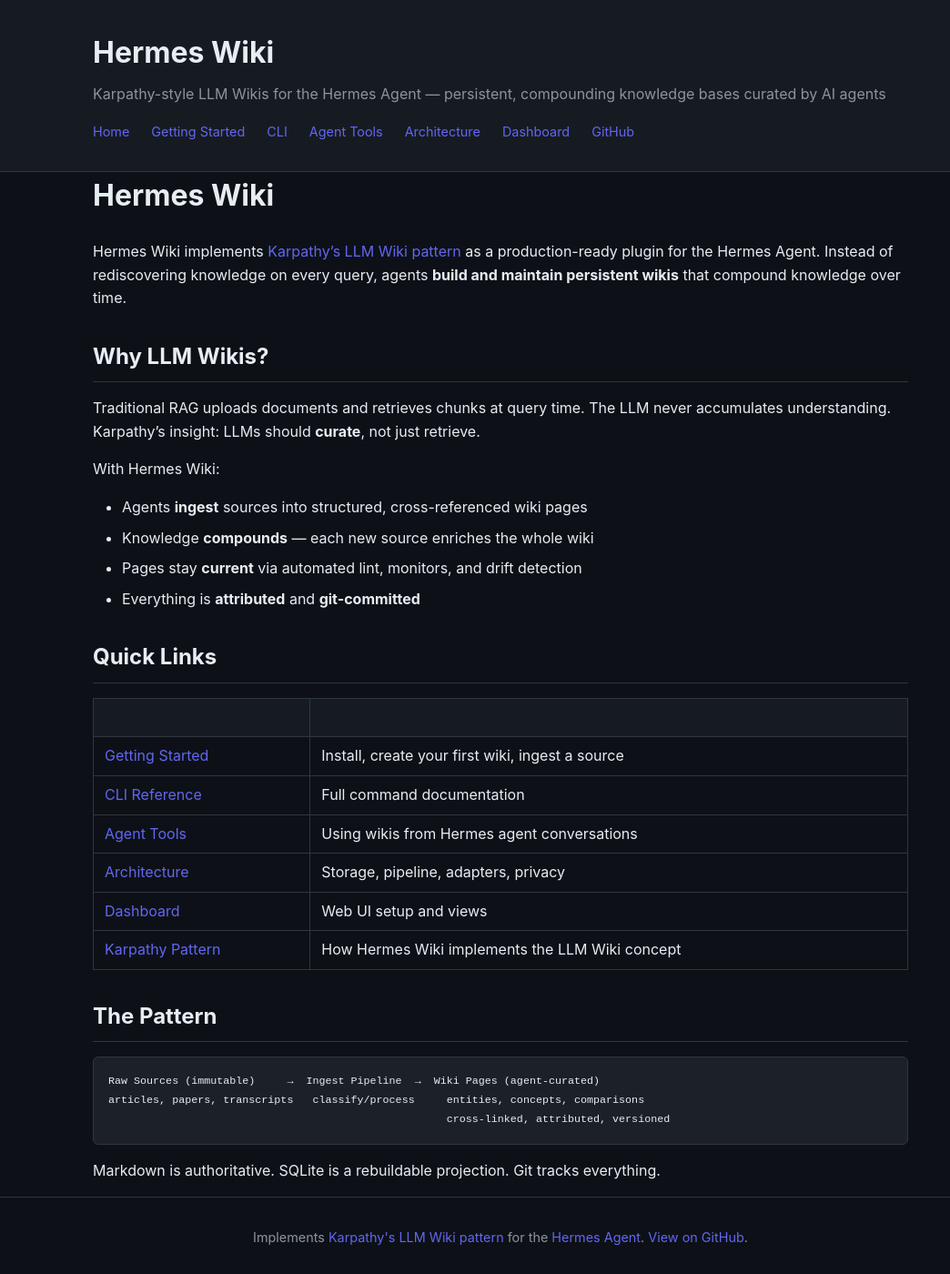
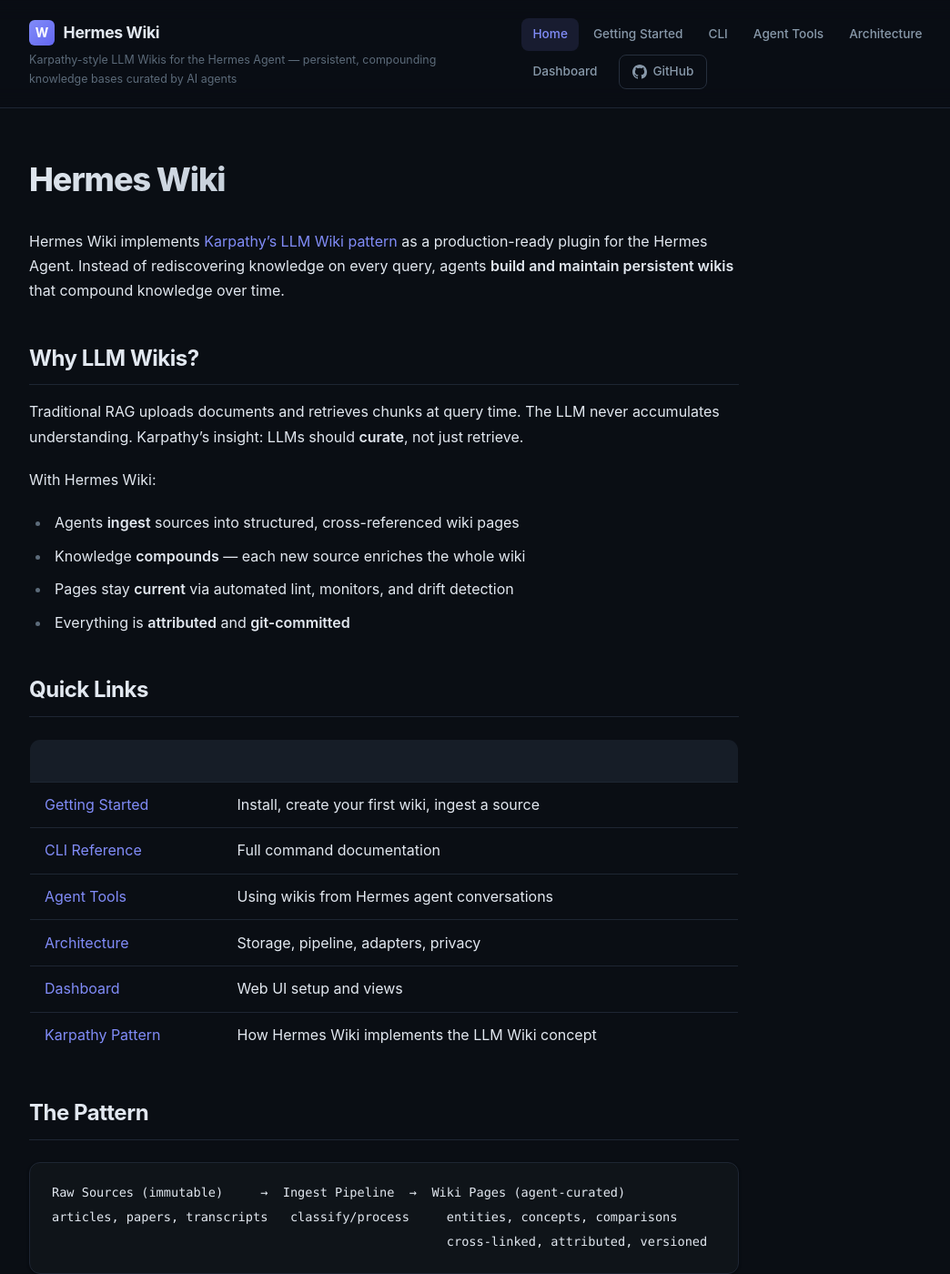
Before and after one commit to tjboudreaux/hermes-wiki, a Jekyll site: the page built from docs/index.md, in a window 1280 px wide and 1400 px high. Shown: the whole window at 91% size, without its empty margins (90-1134 px from the left). Built offline with Jekyll 4.4.1, drawn with Linux system fonts in a browser that asks for light colours; some of the changed text lies outside the part shown.

Commit message:
Dark theme: remove Cayman remote_theme, custom dark layout with sticky nav and polished styling

```diff
--- a/docs/_config.yml
+++ b/docs/_config.yml
@@ -1,9 +1,7 @@
 title: Hermes Wiki
 description: Karpathy-style LLM Wikis for the Hermes Agent — persistent, compounding knowledge bases curated by AI agents
-url: https://hermes-wiki.github.io
+url: https://tjboudreaux.github.io
 baseurl: /hermes-wiki
-
-remote_theme: pages-themes/cayman@v0.2.0
 
 plugins:
   - jekyll-seo-tag
@@ -16,7 +14,7 @@
 social:
   name: Hermes Wiki
   links:
-    - https://github.com/hermes-wiki/hermes-wiki
+    - https://github.com/tjboudreaux/hermes-wiki
 
 # Navigation
 header_pages:
--- a/docs/_layouts/default.html
+++ b/docs/_layouts/default.html
@@ -12,13 +12,11 @@
   <meta property="og:url" content="{{ page.url | absolute_url }}">
   <meta property="og:title" content="{{ page.title }} | {{ site.title }}">
   <meta property="og:description" content="{{ page.description | default: site.description }}">
-  <meta property="og:image" content="{{ '/assets/og-image.png' | absolute_url }}">
 
   <!-- Twitter -->
   <meta name="twitter:card" content="summary_large_image">
   <meta name="twitter:title" content="{{ page.title }} | {{ site.title }}">
   <meta name="twitter:description" content="{{ page.description | default: site.description }}">
-  <meta name="twitter:image" content="{{ '/assets/og-image.png' | absolute_url }}">
 
   <!-- Canonical -->
   <link rel="canonical" href="{{ page.url | absolute_url }}">
@@ -31,7 +29,7 @@
     "name": "Hermes Wiki",
     "description": "{{ site.description }}",
     "url": "{{ site.url }}{{ site.baseurl }}",
-    "codeRepository": "https://github.com/hermes-wiki/hermes-wiki",
+    "codeRepository": "https://github.com/tjboudreaux/hermes-wiki",
     "programmingLanguage": ["Python", "TypeScript"],
     "applicationCategory": "DeveloperApplication",
     "operatingSystem": "Cross-platform",
@@ -49,32 +47,43 @@
 </head>
 <body>
   <header>
-    <div class="container">
-      <h1><a href="{{ '/' | absolute_url }}">{{ site.title }}</a></h1>
-      <p>{{ site.description }}</p>
+    <div class="header-inner">
+      <div class="brand">
+        <a href="{{ '/' | absolute_url }}" class="logo">
+          <span class="logo-icon">W</span>
+          <span class="logo-text">{{ site.title }}</span>
+        </a>
+        <p class="tagline">{{ site.description }}</p>
+      </div>
       <nav>
-        <a href="{{ '/' | absolute_url }}">Home</a>
-        <a href="{{ '/getting-started' | absolute_url }}">Getting Started</a>
-        <a href="{{ '/cli-reference' | absolute_url }}">CLI</a>
-        <a href="{{ '/agent-tools' | absolute_url }}">Agent Tools</a>
-        <a href="{{ '/architecture' | absolute_url }}">Architecture</a>
-        <a href="{{ '/dashboard' | absolute_url }}">Dashboard</a>
-        <a href="https://github.com/hermes-wiki/hermes-wiki">GitHub</a>
+        {% assign current = page.url | remove: '/index.html' | remove: '.html' %}
+        <a href="{{ '/' | absolute_url }}" {% if page.url == '/' or page.url == '/index.html' %}class="active"{% endif %}>Home</a>
+        <a href="{{ '/getting-started' | absolute_url }}" {% if current contains 'getting-started' %}class="active"{% endif %}>Getting Started</a>
+        <a href="{{ '/cli-reference' | absolute_url }}" {% if current contains 'cli-reference' %}class="active"{% endif %}>CLI</a>
+        <a href="{{ '/agent-tools' | absolute_url }}" {% if current contains 'agent-tools' %}class="active"{% endif %}>Agent Tools</a>
+        <a href="{{ '/architecture' | absolute_url }}" {% if current contains 'architecture' %}class="active"{% endif %}>Architecture</a>
+        <a href="{{ '/dashboard' | absolute_url }}" {% if current contains 'dashboard' %}class="active"{% endif %}>Dashboard</a>
+        <a href="https://github.com/tjboudreaux/hermes-wiki" class="github-link">
+          <svg width="16" height="16" viewBox="0 0 16 16" fill="currentColor"><path d="M8 0C3.58 0 0 3.58 0 8c0 3.54 2.29 6.53 5.47 7.59.4.07.55-.17.55-.38 0-.19-.01-.82-.01-1.49-2.01.37-2.53-.49-2.69-.94-.09-.23-.48-.94-.82-1.13-.28-.15-.68-.52-.01-.53.63-.01 1.08.58 1.23.82.72 1.21 1.87.87 2.33.66.07-.52.28-.87.51-1.07-1.78-.2-3.64-.89-3.64-3.95 0-.87.31-1.59.82-2.15-.08-.2-.36-1.02.08-2.12 0 0 .67-.21 2.2.82.64-.18 1.32-.27 2-.27.68 0 1.36.09 2 .27 1.53-1.04 2.2-.82 2.2-.82.44 1.1.16 1.92.08 2.12.51.56.82 1.27.82 2.15 0 3.07-1.87 3.75-3.65 3.95.29.25.54.73.54 1.48 0 1.07-.01 1.93-.01 2.2 0 .21.15.46.55.38A8.013 8.013 0 0016 8c0-4.42-3.58-8-8-8z"/></svg>
+          GitHub
+        </a>
       </nav>
     </div>
   </header>
 
-  <main class="container">
-    {{ content }}
+  <main>
+    <article class="content">
+      {{ content }}
+    </article>
   </main>
 
   <footer>
-    <div class="container">
+    <div class="footer-inner">
       <p>
         Implements <a href="https://gist.github.com/karpathy/442a6bf555914893e9891c11519de94f">Karpathy's LLM Wiki pattern</a>
         for the <a href="https://github.com/nous-research/hermes">Hermes Agent</a>.
-        <a href="https://github.com/hermes-wiki/hermes-wiki">View on GitHub</a>.
       </p>
+      <p class="copyright">MIT License &middot; <a href="https://github.com/tjboudreaux/hermes-wiki">Source on GitHub</a></p>
     </div>
   </footer>
 </body>
--- a/docs/assets/css/style.css
+++ b/docs/assets/css/style.css
@@ -1,134 +1,335 @@
 :root {
-  --bg: #0d1117;
-  --fg: #e6edf3;
-  --muted: #8b949e;
-  --accent: #6366f1;
-  --surface: #161b22;
-  --border: #30363d;
-  --code-bg: #1c2128;
+  --bg: #0a0e14;
+  --bg-elevated: #111820;
+  --surface: #161d27;
+  --surface-hover: #1c2530;
+  --border: #262f3d;
+  --border-subtle: #1e2633;
+  --fg: #e2e8f0;
+  --fg-muted: #8899aa;
+  --fg-dim: #5c6b7a;
+  --accent: #818cf8;
+  --accent-hover: #a5b4fc;
+  --accent-dim: rgba(129, 140, 248, 0.12);
+  --code-bg: #0f1419;
+  --code-border: #1e2633;
+  --success: #34d399;
+  --warning: #fbbf24;
+  --radius: 8px;
+  --radius-lg: 12px;
+  --shadow: 0 1px 3px rgba(0,0,0,0.3), 0 1px 2px rgba(0,0,0,0.2);
+  --shadow-lg: 0 4px 12px rgba(0,0,0,0.4);
 }
 
 * { box-sizing: border-box; margin: 0; padding: 0; }
 
+html { scroll-behavior: smooth; }
+
 body {
-  font-family: -apple-system, BlinkMacSystemFont, 'Segoe UI', Helvetica, Arial, sans-serif;
+  font-family: 'Inter', -apple-system, BlinkMacSystemFont, 'Segoe UI', sans-serif;
   background: var(--bg);
   color: var(--fg);
-  line-height: 1.6;
+  line-height: 1.7;
+  font-size: 16px;
+  -webkit-font-smoothing: antialiased;
 }
 
-.container {
-  max-width: 960px;
-  margin: 0 auto;
-  padding: 0 2rem;
+/* Header */
+header {
+  position: sticky;
+  top: 0;
+  z-index: 100;
+  background: rgba(10, 14, 20, 0.85);
+  backdrop-filter: blur(12px);
+  border-bottom: 1px solid var(--border-subtle);
 }
 
-header {
-  background: var(--surface);
-  border-bottom: 1px solid var(--border);
-  padding: 2rem 0;
+.header-inner {
+  max-width: 1100px;
+  margin: 0 auto;
+  padding: 1.25rem 2rem;
+  display: flex;
+  align-items: center;
+  justify-content: space-between;
+  gap: 2rem;
 }
 
-header h1 a {
+.brand { display: flex; flex-direction: column; gap: 0.25rem; }
+
+.logo {
+  display: flex;
+  align-items: center;
+  gap: 0.6rem;
+  text-decoration: none;
   color: var(--fg);
+}
+
+.logo-icon {
+  display: inline-flex;
+  align-items: center;
+  justify-content: center;
+  width: 28px;
+  height: 28px;
+  background: linear-gradient(135deg, var(--accent), #6366f1);
+  border-radius: 6px;
+  font-weight: 700;
+  font-size: 14px;
+  color: white;
+}
+
+.logo-text {
+  font-size: 1.1rem;
+  font-weight: 700;
+  letter-spacing: -0.02em;
+}
+
+.tagline {
+  font-size: 0.78rem;
+  color: var(--fg-dim);
+  display: none;
+}
+
+nav {
+  display: flex;
+  align-items: center;
+  gap: 0.25rem;
+  flex-wrap: wrap;
+}
+
+nav a {
+  color: var(--fg-muted);
+  text-decoration: none;
+  font-size: 0.85rem;
+  font-weight: 500;
+  padding: 0.4rem 0.75rem;
+  border-radius: var(--radius);
+  transition: color 0.15s, background 0.15s;
+}
+
+nav a:hover {
+  color: var(--fg);
+  background: var(--surface);
+}
+
+nav a.active {
+  color: var(--accent);
+  background: var(--accent-dim);
+}
+
+nav .github-link {
+  display: inline-flex;
+  align-items: center;
+  gap: 0.4rem;
+  margin-left: 0.5rem;
+  padding: 0.4rem 0.85rem;
+  border: 1px solid var(--border);
+  border-radius: var(--radius);
+}
+
+nav .github-link:hover {
+  border-color: var(--fg-muted);
+  background: var(--surface);
+}
+
+/* Main */
+main {
+  max-width: 1100px;
+  margin: 0 auto;
+  padding: 3rem 2rem 4rem;
+  min-height: calc(100vh - 200px);
+}
+
+.content { max-width: 780px; }
+
+/* Typography */
+.content h1 {
+  font-size: 2.25rem;
+  font-weight: 800;
+  letter-spacing: -0.03em;
+  margin-bottom: 1.5rem;
+  background: linear-gradient(135deg, var(--fg) 0%, var(--fg-muted) 100%);
+  -webkit-background-clip: text;
+  -webkit-text-fill-color: transparent;
+  background-clip: text;
+}
+
+.content h2 {
+  font-size: 1.5rem;
+  font-weight: 700;
+  letter-spacing: -0.02em;
+  margin: 2.5rem 0 1rem;
+  padding-bottom: 0.5rem;
+  border-bottom: 1px solid var(--border-subtle);
+  color: var(--fg);
+}
+
+.content h3 {
+  font-size: 1.2rem;
+  font-weight: 600;
+  margin: 2rem 0 0.75rem;
+  color: var(--fg);
+}
+
+.content h4 {
+  font-size: 1rem;
+  font-weight: 600;
+  margin: 1.5rem 0 0.5rem;
+  color: var(--fg-muted);
+  text-transform: uppercase;
+  letter-spacing: 0.05em;
+  font-size: 0.8rem;
+}
+
+.content p { margin-bottom: 1.25rem; }
+
+.content a {
+  color: var(--accent);
+  text-decoration: none;
+  transition: color 0.15s;
+}
+
+.content a:hover {
+  color: var(--accent-hover);
+  text-decoration: underline;
+}
+
+.content strong { color: var(--fg); font-weight: 600; }
+
+/* Code */
+.content code {
+  background: var(--code-bg);
+  border: 1px solid var(--code-border);
+  padding: 0.15em 0.4em;
+  border-radius: 4px;
+  font-size: 0.88em;
+  font-family: 'JetBrains Mono', 'Fira Code', 'SF Mono', Menlo, monospace;
+}
+
+.content pre {
+  background: var(--code-bg);
+  border: 1px solid var(--code-border);
+  border-radius: var(--radius-lg);
+  padding: 1.25rem 1.5rem;
+  overflow-x: auto;
+  margin: 1.5rem 0;
+  box-shadow: var(--shadow);
+}
+
+.content pre code {
+  background: none;
+  border: none;
+  padding: 0;
+  font-size: 0.85em;
+  line-height: 1.8;
+}
+
+/* Tables */
+.content table {
+  width: 100%;
+  border-collapse: collapse;
+  margin: 1.5rem 0;
+  border-radius: var(--radius-lg);
+  overflow: hidden;
+  border: 1px solid var(--border);
+}
+
+.content th, .content td {
+  padding: 0.7rem 1rem;
+  text-align: left;
+  border-bottom: 1px solid var(--border-subtle);
+}
+
+.content th {
+  background: var(--surface);
+  font-weight: 600;
+  font-size: 0.85rem;
+  text-transform: uppercase;
+  letter-spacing: 0.04em;
+  color: var(--fg-muted);
+}
+
+.content tr:last-child td { border-bottom: none; }
+.content tr:hover td { background: var(--surface-hover); }
+
+/* Lists */
+.content ul, .content ol {
+  margin: 1rem 0 1.5rem;
+  padding-left: 1.5rem;
+}
+
+.content li {
+  margin-bottom: 0.6rem;
+  padding-left: 0.25rem;
+}
+
+.content li::marker { color: var(--fg-dim); }
+
+/* Blockquotes */
+.content blockquote {
+  border-left: 3px solid var(--accent);
+  background: var(--accent-dim);
+  padding: 1rem 1.25rem;
+  border-radius: 0 var(--radius) var(--radius) 0;
+  margin: 1.5rem 0;
+  color: var(--fg-muted);
+}
+
+.content blockquote p:last-child { margin-bottom: 0; }
+
+/* Horizontal rules */
+.content hr {
+  border: none;
+  border-top: 1px solid var(--border-subtle);
+  margin: 2.5rem 0;
+}
+
+/* Footer */
+footer {
+  border-top: 1px solid var(--border-subtle);
+  padding: 2.5rem 2rem;
+  text-align: center;
+}
+
+.footer-inner {
+  max-width: 1100px;
+  margin: 0 auto;
+}
+
+footer p {
+  color: var(--fg-dim);
+  font-size: 0.85rem;
+  margin-bottom: 0.5rem;
+}
+
+footer .copyright { font-size: 0.8rem; }
+
+footer a {
+  color: var(--accent);
   text-decoration: none;
 }
 
-header p {
-  color: var(--muted);
-  margin: 0.5rem 0 1rem;
+footer a:hover { text-decoration: underline; }
+
+/* Responsive */
+@media (max-width: 768px) {
+  .header-inner {
+    flex-direction: column;
+    align-items: flex-start;
+    padding: 1rem 1.25rem;
+  }
+
+  nav { gap: 0.15rem; }
+  nav a { padding: 0.35rem 0.6rem; font-size: 0.8rem; }
+  nav .github-link { margin-left: 0; }
+
+  main { padding: 2rem 1.25rem; }
+
+  .content h1 { font-size: 1.75rem; }
+  .content h2 { font-size: 1.3rem; }
+
+  .content pre { padding: 1rem; border-radius: var(--radius); }
 }
 
-header nav {
-  display: flex;
-  gap: 1.5rem;
-  flex-wrap: wrap;
+@media (min-width: 1024px) {
+  .tagline { display: block; }
 }
-
-header nav a {
-  color: var(--accent);
-  text-decoration: none;
-  font-size: 0.9rem;
-}
-
-header nav a:hover {
-  text-decoration: underline;
-}
-
-main {
-  padding: 3rem 2rem;
-  max-width: 960px;
-  margin: 0 auto;
-}
-
-main h1 { font-size: 2rem; margin-bottom: 1.5rem; }
-main h2 { font-size: 1.5rem; margin: 2rem 0 1rem; border-bottom: 1px solid var(--border); padding-bottom: 0.5rem; }
-main h3 { font-size: 1.2rem; margin: 1.5rem 0 0.75rem; }
-
-main p { margin-bottom: 1rem; }
-
-main a { color: var(--accent); text-decoration: none; }
-main a:hover { text-decoration: underline; }
-
-main code {
-  background: var(--code-bg);
-  padding: 0.2em 0.4em;
-  border-radius: 3px;
-  font-size: 0.9em;
-}
-
-main pre {
-  background: var(--code-bg);
-  border: 1px solid var(--border);
-  border-radius: 6px;
-  padding: 1rem;
-  overflow-x: auto;
-  margin: 1rem 0;
-}
-
-main pre code {
-  background: none;
-  padding: 0;
-}
-
-main table {
-  width: 100%;
-  border-collapse: collapse;
-  margin: 1rem 0;
-}
-
-main th, main td {
-  border: 1px solid var(--border);
-  padding: 0.5rem 0.75rem;
-  text-align: left;
-}
-
-main th {
-  background: var(--surface);
-  font-weight: 600;
-}
-
-main ul, main ol {
-  margin: 1rem 0;
-  padding-left: 2rem;
-}
-
-main li { margin-bottom: 0.5rem; }
-
-main blockquote {
-  border-left: 3px solid var(--accent);
-  padding-left: 1rem;
-  color: var(--muted);
-  margin: 1rem 0;
-}
-
-footer {
-  border-top: 1px solid var(--border);
-  padding: 2rem 0;
-  text-align: center;
-  color: var(--muted);
-  font-size: 0.9rem;
-}
-
-footer a { color: var(--accent); text-decoration: none; }
-footer a:hover { text-decoration: underline; }
```
